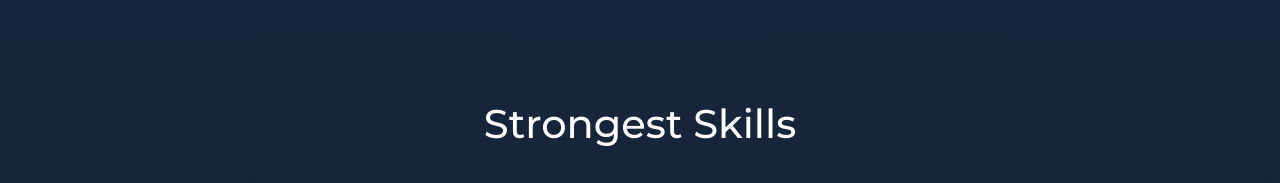
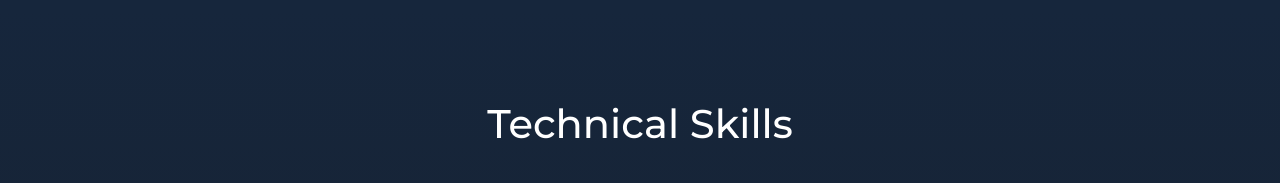
Before and after one commit to kmvanneste/Portfolio, a website: page index.html in a window 1280 px wide. Shown: the part 3964-4147 px from the top of the page. Drawn offline with nearby package versions, Linux system fonts and the light colour scheme; files whose address does not match are found by name; a web font is replaced by a local one.

Commit message:
updated title

```diff
--- a/index.html
+++ b/index.html
@@ -401,7 +401,7 @@
           <div
             class="col-md-12 d-flex justify-content-center align-items-center"
           >
-            <h1 class="mainSectionHeader">Strongest Skills</h1>
+            <h1 class="mainSectionHeader">Technical Skills</h1>
           </div>
         </div>
         <div class="row">
```
